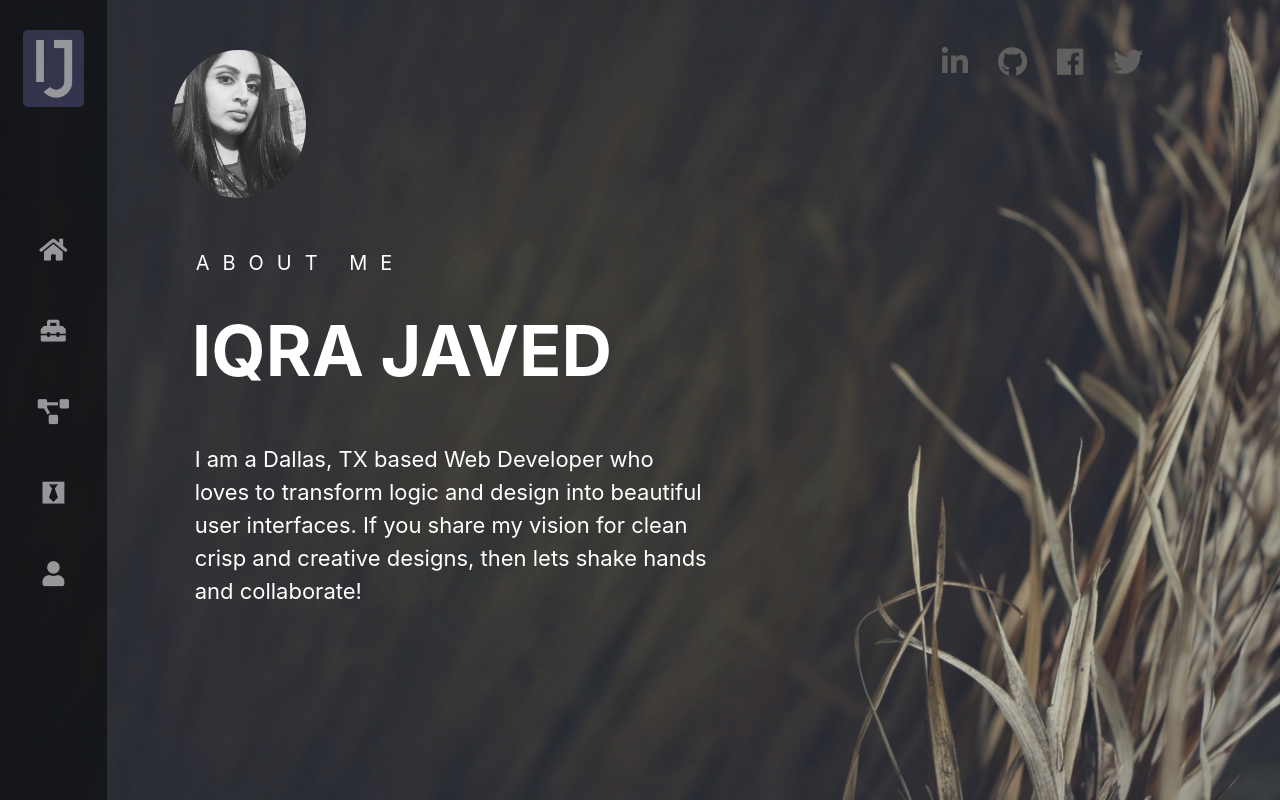
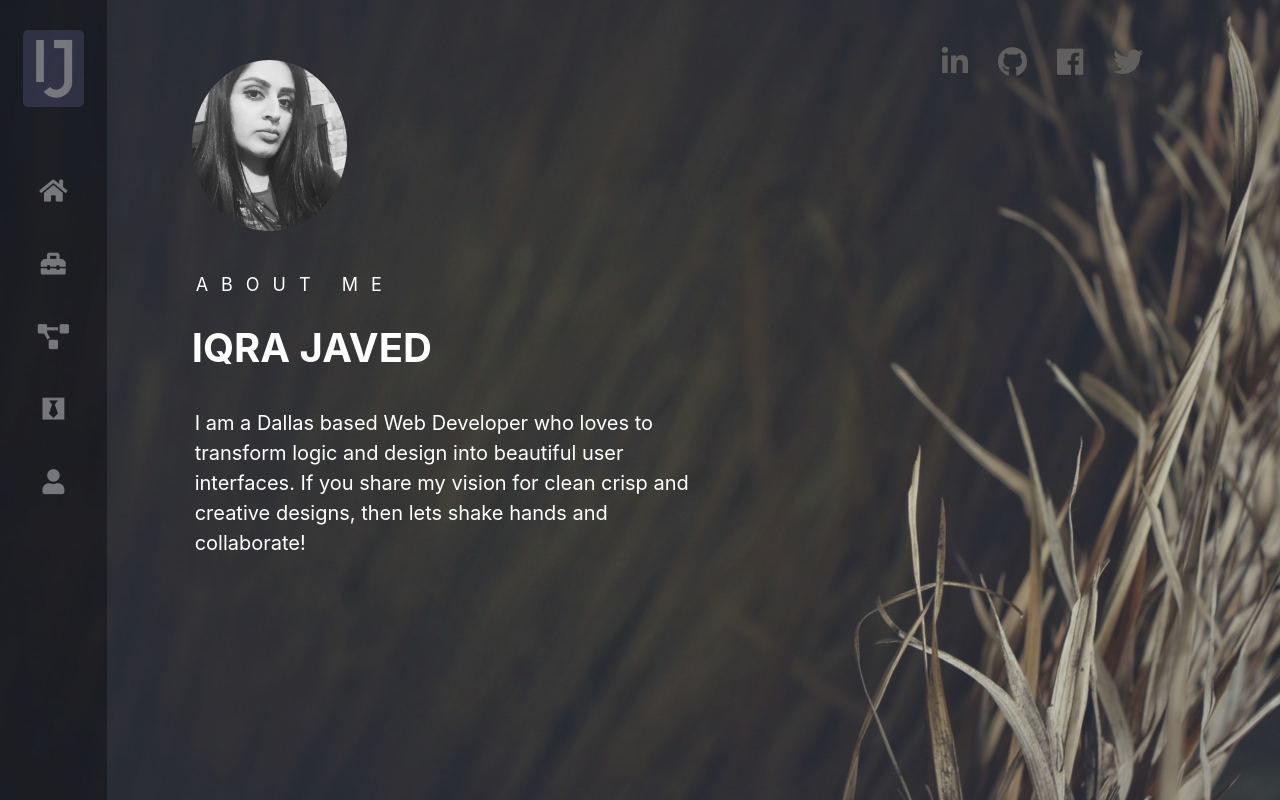
Before and after one commit to iqra-javed/portfolio-v.1, a plain HTML site: page index.html in a window 1280 px wide. Drawn offline with Linux system fonts and the light colour scheme.

Commit message:
more style adjustments on side nav and home pg also added hrefs for linkedin & github

```diff
--- a/css/index.css
+++ b/css/index.css
@@ -6,15 +6,13 @@
   background-image: url("../assets/pexels-photo-238783.jpeg");
   background-repeat: no-repeat;
   background-size: cover;
-  height: 100vh;
 }
 
 .side-bar{
     background-color: black;
-    opacity: 0.50;
+    opacity: 0.35;
     max-width: 120px;
-    height: 100%;
-
+    height: 100vh;
 }
 
 .logo {
@@ -28,8 +26,8 @@
 
 .nav {
     flex-direction: column;
-    padding-top: 50px;
-    height: 500px;
+    padding-top: 0px;
+    height: 400px;
     justify-content: space-evenly;
     align-items: center;
 }
@@ -39,35 +37,37 @@
     font-size: 2.5rem;
 }
 
+.nav-icon:hover {
+    color: #747070;
+}
+
 .profile-img {
     display: inline-block;
-    width: 13%;
+    width: 15%;
     height: auto;
-    border-radius: 50%;
-    margin: 50px;
-    margin-right: 0px;
-    /* border-right: 8px solid #34364F; */
+    border-radius: 70%;
+    margin: 60px 50px 40px 70px;
 }
 
 .about-me {
     color: #ffffff;
     letter-spacing: 1.3rem;
-    font-size: 2rem;
+    font-size: 1.8rem;
     margin: 0rem 0rem 2rem 7.4rem;
 }
 
 .about-me-title {
     color: #ffffff;
-    font-size: 7rem;
+    font-size: 4rem;
     font-weight: bold;
     margin-left: 70px;
 }
 
 .about-me-content {
     color: #ffffff;
-    margin: 4rem 0rem 2rem 7.3rem;
+    margin: 3rem 0rem 2rem 7.3rem;
     width: 50%;
-    font-size: 2.2rem;
+    font-size: 2rem;
 }
 
 .social-icons {
--- a/index.html
+++ b/index.html
@@ -23,8 +23,7 @@
                 <img class="logo" src="./assets/IJ.png" alt="IJ logo"/>
                 <nav class="nav">
                         <a class="nav-link active" href="#"><i class="nav-icon fas fa-home" data-toggle="tooltip" data-placement="right" title="Home"></i></a>
-                        <!-- <a class="nav-link" href="#"><i class="nav-icon fas fa-graduation-cap" data-toggle="tooltip" data-placement="right" title="Education"></i></a> -->
-                        <a class="nav-link" href="#"><i class="nav-icon fas fa-toolbox" data-toggle="tooltip" data-placement="right" title="Skills"></i></a>
+                        <a class="nav-link" href=""><i class="nav-icon fas fa-toolbox" data-toggle="tooltip" data-placement="right" title="Skills"></i></a>
                         <a class="nav-link" href="#"><i class="nav-icon fas fa-project-diagram" data-toggle="tooltip" data-placement="right" title="Projects"></i></a>
                         <a class="nav-link" href="#"><i class="nav-icon fab fa-black-tie" data-toggle="tooltip" data-placement="right" title="Resume"></i></a>
                         <a class="nav-link" href="#"><i class="nav-icon fas fa-user" data-toggle="tooltip" data-placement="right" title="Contact Me"></i></a>
@@ -35,14 +34,14 @@
                 <div class="social-icons">
                     <a class="social-icons" href="#"><i class="fab fa-twitter"></i></a>
                     <a class="social-icons" href="#"><i class="fab fa-facebook"></i></a>
-                    <a class="social-icons" href="#"><i class="fab fa-github"></i></a>
-                    <a class="social-icons" href="#"><i class="fab fa-linkedin-in"></i></a>
+                    <a class="social-icons" href="https://github.com/iqra-javed" target="_blank"><i class="fab fa-github"></i></a>
+                    <a class="social-icons" href="https://www.linkedin.com/in/iqra-javed-96977611a/" target="_blank"><i class="fab fa-linkedin-in"></i></a>
                 </div>
                 <div class="about-me">ABOUT ME</div>
                 <div class="about-me-title">IQRA JAVED</div>
                 <div class="about-me-content">
                     <p>
-                        I am a Dallas, TX based Web Developer who loves to transform logic and design into beautiful user interfaces.
+                        I am a Dallas based Web Developer who loves to transform logic and design into beautiful user interfaces.
                         If you share my vision for clean crisp and creative designs, then lets shake hands and collaborate!
                     </p>
                 </div>
```
